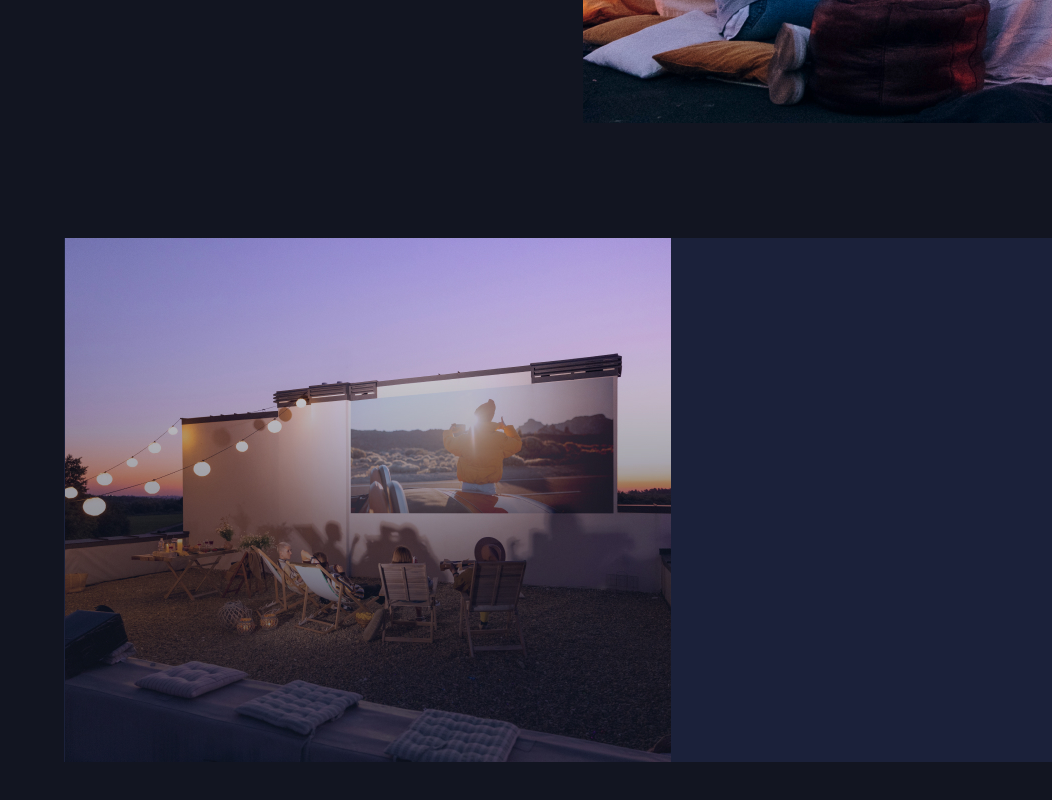
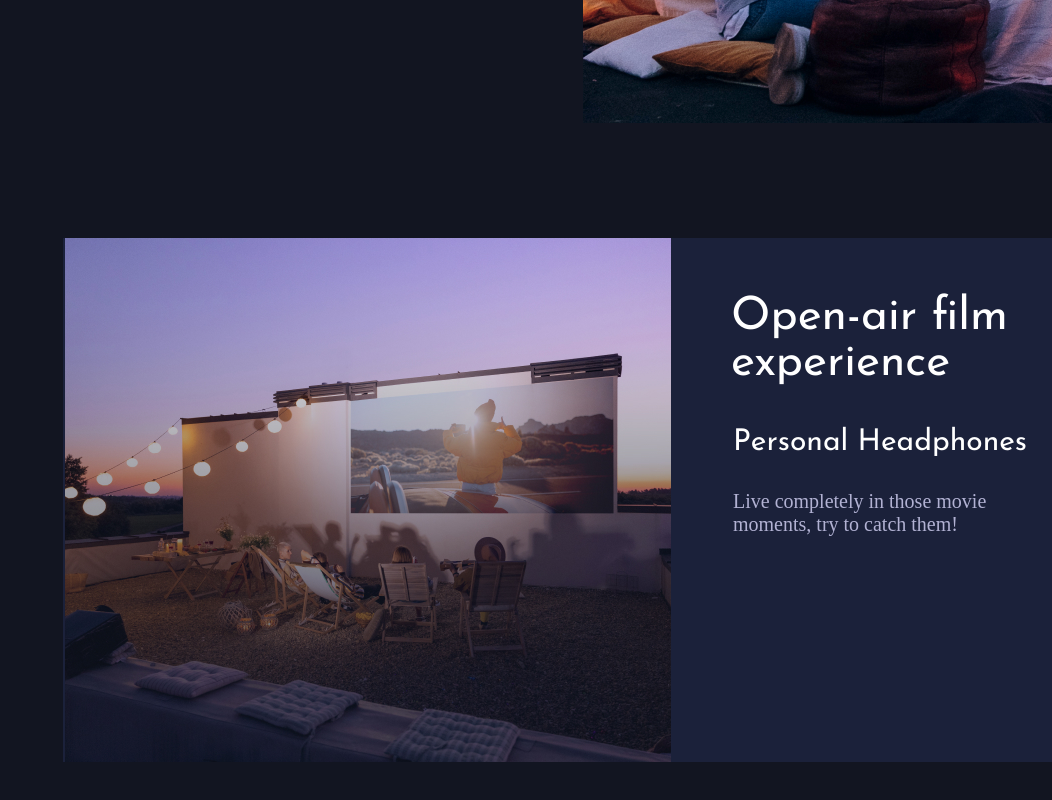
Before and after one commit to oleg-valerievich/Cinema, a plain HTML site: page index.html in a window 1280 px wide. Shown: the part 784-1584 px from the top of the page, without its empty margins (228-1280 px from the left). Drawn offline with Linux system fonts and the light colour scheme; a web font is replaced by a local one.

Commit message:
Изменения

```diff
--- a/index.html
+++ b/index.html
@@ -89,6 +89,9 @@
 
         <img class="Rectangle-three" src="/img/Rectangle 3.jpg" alt="home">
         <div class="open-film-box">
+         <div class="open-air-text">Open-air film experience</div>
+         <div class="text-personla-headphones">Personal Headphones</div>
+         <div class="text-live-completely">Live completely in those movie<br>moments, try to catch them!</div>
 
         </div>
 
--- a/style.css
+++ b/style.css
@@ -209,9 +209,54 @@ z-index: 2;
     position: absolute;
     width: 1242px;
     height: 524px;
-    left: 339px;
     background: #1B213A;
     margin-top: 462px;
-    margin-left: -47px;
+    margin-left: 291px;
     z-index: 1;
 }
+
+
+
+
+.open-air-text {
+    position: absolute;
+    width: 427px;
+    height: 98px;
+    margin-left: 668px;
+    margin-top: 57px;
+    font-family: 'Josefin Sans';
+    font-style: normal;
+    font-weight: 400;
+    font-size: 46px;
+    line-height: 46px;
+    color: #FFFFFF;
+}
+
+
+.text-personla-headphones {
+   position: absolute;
+   width: 427px;
+   height: 98px;
+   margin-left: 670px;
+   margin-top: 182px;
+   font-family: 'Josefin Sans';
+   font-style: normal;
+   font-weight: 400;
+   font-size: 30px;
+   line-height: 46px;
+   color: #FFFFFF;
+}
+
+
+
+.text-live-completely {
+    width: 273px;
+    height: 52px;
+    font-family: 'Darker Grotesque';
+    font-style: normal;
+    font-weight: 400;
+    font-size: 20px;
+    color: #B2B2D3;
+    margin-left: 670px;
+    margin-top: 252px;
+}
```
